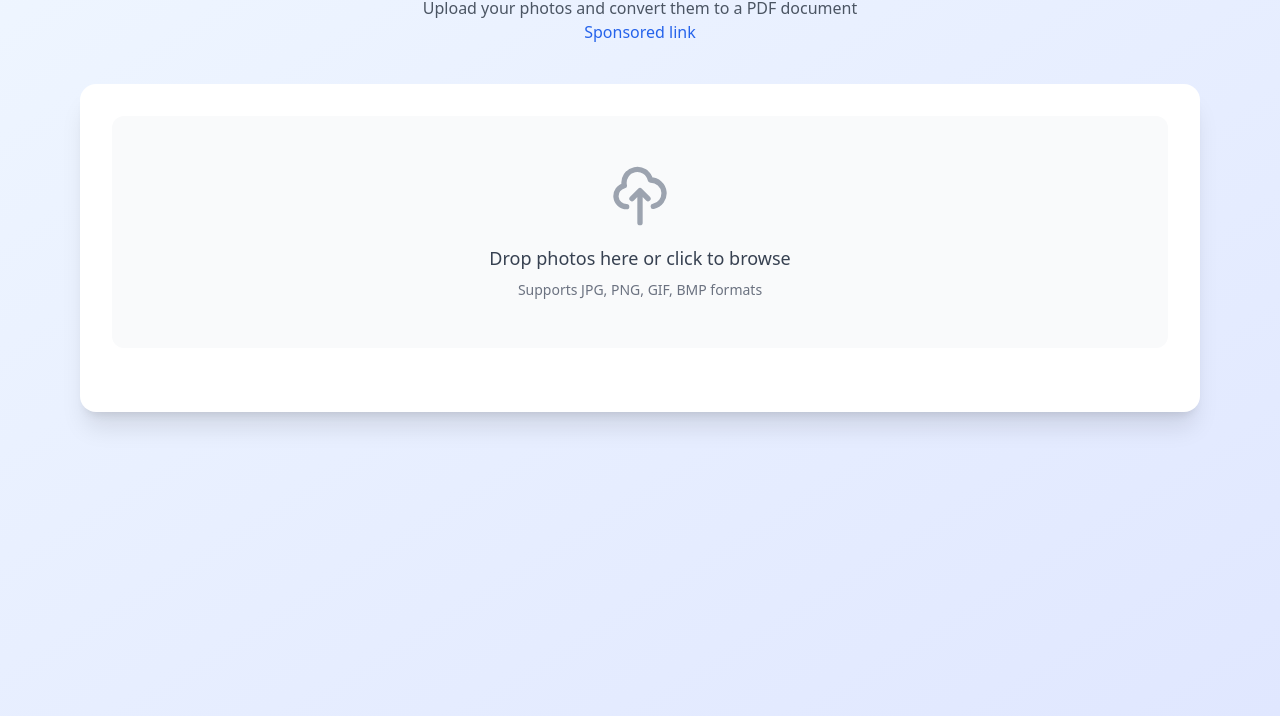
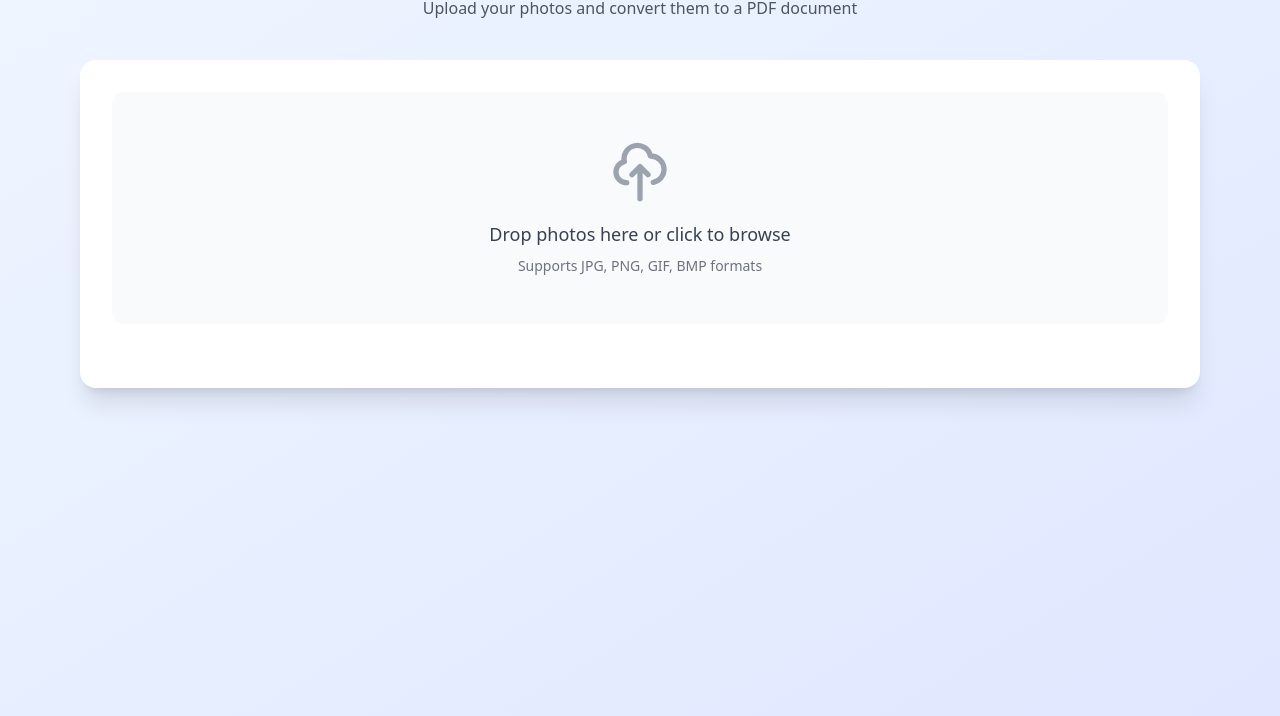
Before and after one commit to krish-12932/image-to-pdf-, a plain HTML site: page index.html in a window 1280 px wide. Shown: the part 84-800 px from the top of the page. Drawn offline with nearby package versions, Linux system fonts and the light colour scheme.

Commit message:
index.html

```diff
--- a/index.html
+++ b/index.html
@@ -15,7 +15,6 @@
         <header class="text-center mb-10">
             <h1 class="text-4xl font-bold text-gray-800 mb-2">Photo to PDF Converter</h1>
             <p class="text-gray-600">Upload your photos and convert them to a PDF document</p>
-            <a href="https://www.effectivegatecpm.com/uh5xv4zx?key=6414495a8ce07f431190797c5b0d7c49" class="text-blue-600 hover:underline" target="_blank" rel="noopener noreferrer">Sponsored link</a>
         </header>
 
         <main class="bg-white rounded-2xl shadow-xl p-8">
```
